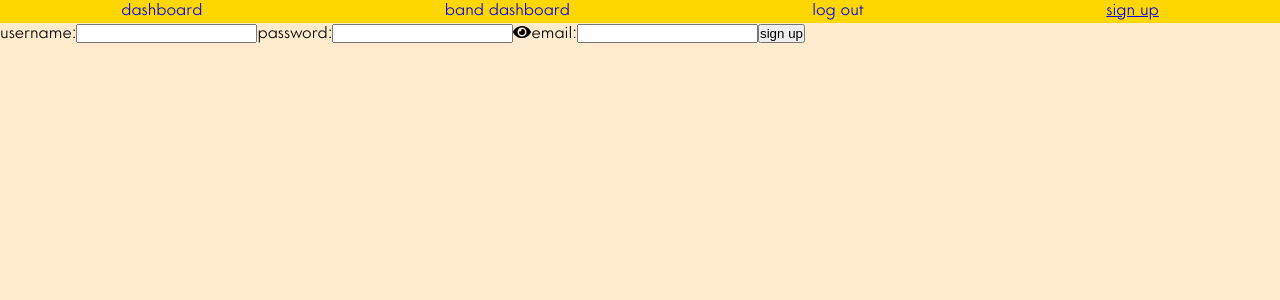
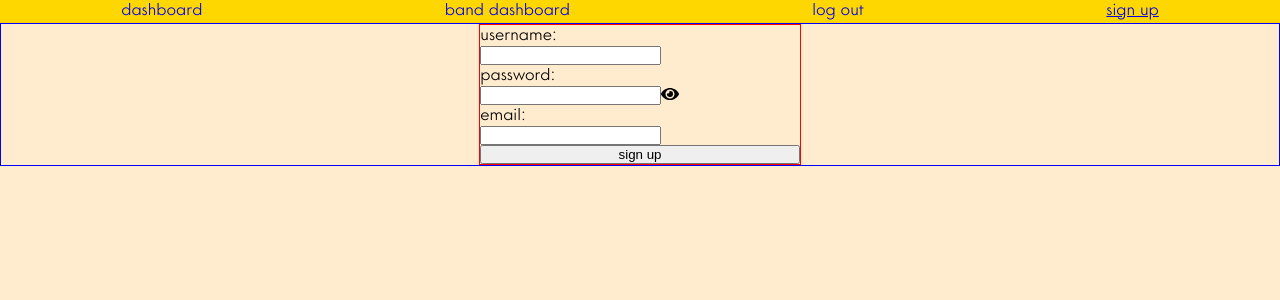
Before and after one commit to BRvanHogen/eindopdracht-frontend, a React (Create React App) app: page /sign-up in a window 1280 px wide. Shown: the top 300 px of the page. Built offline with nearby package versions, Linux system fonts and the light colour scheme.

Commit message:
css bestanden hernoemt naar naam.module.css. De imports ook hierop aangepast. Basic styling toegevoegd voor de log-in forms.

```diff
--- a/src/components/TopMenu.js
+++ b/src/components/TopMenu.js
@@ -1,15 +1,15 @@
 import React from 'react';
 import { NavLink } from 'react-router-dom';
-import '../stylesheets/top-menu.css';
+import styles from '../stylesheets/top-menu.module.css';
 
 function TopMenu() {
     return (
-        <div className="top-menu">
+        <div className={styles['top-menu']}>
         <ul>
-            <li><NavLink to="/profile" className="link" activeClassName="active-link">dashboard</NavLink></li>
-            <li><NavLink to="/band-dashboard" activeClassName="active-link">band dashboard</NavLink></li>
-            <li><NavLink to="/sign-in" activeClassName="active-link">log out</NavLink></li>
-            <li><NavLink to="/sign-up" activeClassName="active-link">sign up</NavLink></li>
+            <li><NavLink to="/profile" className="link" activeClassName={styles['active-link']}>dashboard</NavLink></li>
+            <li><NavLink to="/band-dashboard" activeClassName={styles['active-link']}>band dashboard</NavLink></li>
+            <li><NavLink to="/sign-in" activeClassName={styles['active-link']}>log out</NavLink></li>
+            <li><NavLink to="/sign-up" activeClassName={styles['active-link']}>sign up</NavLink></li>
         </ul>
         </div>
     )
--- a/src/pages/BandDashboard.js
+++ b/src/pages/BandDashboard.js
@@ -1,6 +1,6 @@
 import React from 'react';
 import { Link } from 'react-router-dom';
-import '../stylesheets/band-dashboard.css';
+import styles from '../stylesheets/band-dashboard.module.css';
 import SongDetails from "../components/SongDetails";
 
 
@@ -11,7 +11,7 @@ function BandDashboard({title, children}) {
             <p>klik <Link to="/dashboard">hier</Link> om terug te gaan naar je persoonlijke dashboard</p>
             <Link to="/">uitloggen</Link>
             <h2>{title}</h2>
-            <div className="notitions">
+            <div className={styles.notitions}>
                 <h2>to do:</h2>
                     <p>Lorem ipsum dolor sit amet, consectetur adipisicing elit. Accusamus, hic! Accusamus, hic!</p>
                     <p>Lorem ipsum dolor sit amet, consectetur adipisicing elit. Accusamus, hic!</p>
@@ -19,7 +19,7 @@ function BandDashboard({title, children}) {
                     <p>Lorem ipsum dolor sit amet, consectetur adipisicing elit. Accusamus, hic!</p>
                     {children}
             </div>
-            <div className="song-details">
+            <div className={styles['song-details']}>
                 <SongDetails
                 songLength={'03:34'}
                 contributors={'Bob, Thalys'}
--- a/src/pages/LoginPage.js
+++ b/src/pages/LoginPage.js
@@ -2,6 +2,8 @@ import React, {useState} from 'react';
 import { useForm } from 'react-hook-form';
 import { FontAwesomeIcon } from "@fortawesome/react-fontawesome";
 import { faEye } from "@fortawesome/free-solid-svg-icons";
+import styles from '../stylesheets/login-page.module.css';
+
 const eye = <FontAwesomeIcon icon={faEye}/>
 
 function LoginPage() {
@@ -18,8 +20,8 @@ function LoginPage() {
     };
 
     return (
-        <form onSubmit={handleSubmit(onFormSubmit)}>
-
+        <div className={styles.container}>
+        <form className={styles['login-form']} onSubmit={handleSubmit(onFormSubmit)}>
             <label htmlFor="username">
                 username:
                 <input
@@ -54,12 +56,11 @@ function LoginPage() {
                 )}
             </label>
 
-
-
             <button type="submit">
                 log in
             </button>
         </form>
+        </div>
     )
 }
 
--- a/src/pages/SignUpPage.js
+++ b/src/pages/SignUpPage.js
@@ -2,8 +2,9 @@ import React, {useState} from 'react';
 import {useForm} from 'react-hook-form';
 import { FontAwesomeIcon } from "@fortawesome/react-fontawesome";
 import { faEye } from "@fortawesome/free-solid-svg-icons";
+import styles from '../stylesheets/signup-page.module.css';
+
 const eye = <FontAwesomeIcon icon={faEye}/>;
-
 
 function SignUpPage() {
     const {handleSubmit, register, formState: {errors}} = useForm();
@@ -18,7 +19,8 @@ function SignUpPage() {
     };
 
     return (
-        <form onSubmit={handleSubmit(onFormSubmit)}>
+        <div className={styles.container}>
+        <form className={styles['signup-form']} onSubmit={handleSubmit(onFormSubmit)}>
             username:
             <label htmlFor="username">
                 <input
@@ -76,6 +78,7 @@ function SignUpPage() {
                 sign up
             </button>
         </form>
+        </div>
     );
 }
 
--- /dev/null
+++ b/src/stylesheets/login-page.module.css
@@ -0,0 +1,14 @@
+@import '../assets/fonts/fonts.css';
+
+.container {
+    border: 1px solid blue;
+    display: flex;
+    justify-content: center;
+}
+
+.login-form {
+    border: 1px solid red;
+    width: 25%;
+    display: flex;
+    flex-direction: column;
+}
--- /dev/null
+++ b/src/stylesheets/signup-page.module.css
@@ -0,0 +1,14 @@
+@import '../assets/fonts/fonts.css';
+
+.container {
+    border: solid 1px blue;
+    display: flex;
+    justify-content: center;
+}
+
+.signup-form {
+    border: solid 1px red;
+    width: 25%;
+    display: flex;
+    flex-direction: column;
+}
```
Also changed, not shown: src/stylesheets/band-dashboard.module.css (renamed from src/stylesheets/band-dashboard.css), src/stylesheets/top-menu.module.css (renamed from src/stylesheets/top-menu.css), 1 other file (tests, documents, lock files or other folders).
